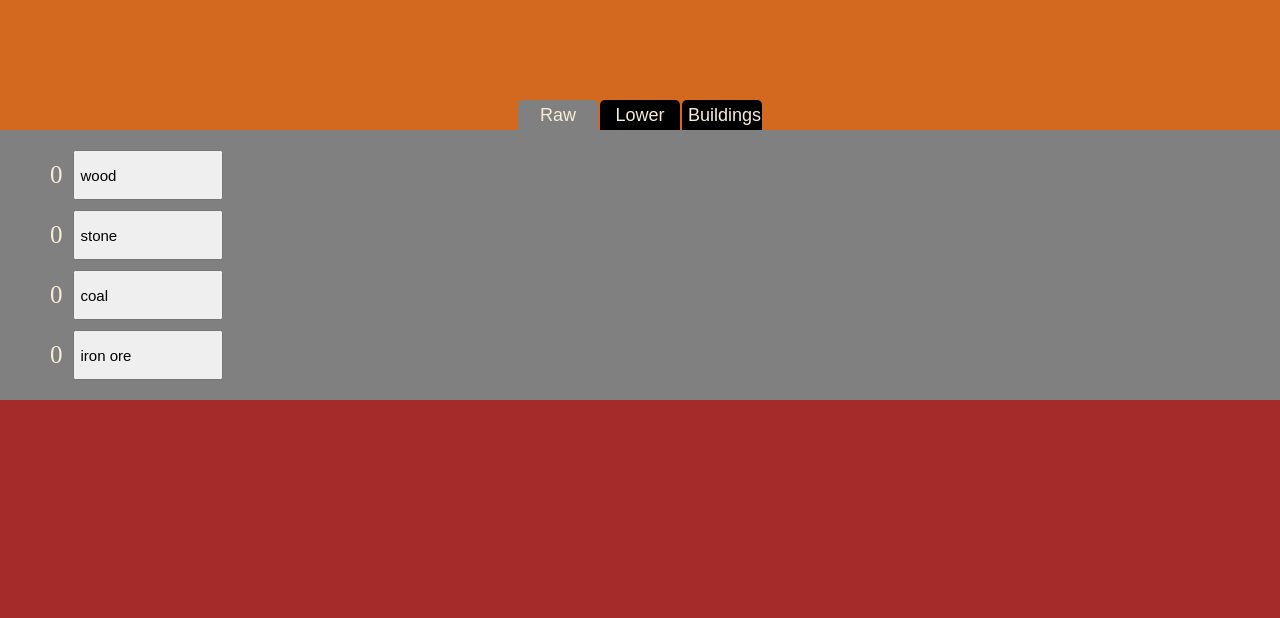
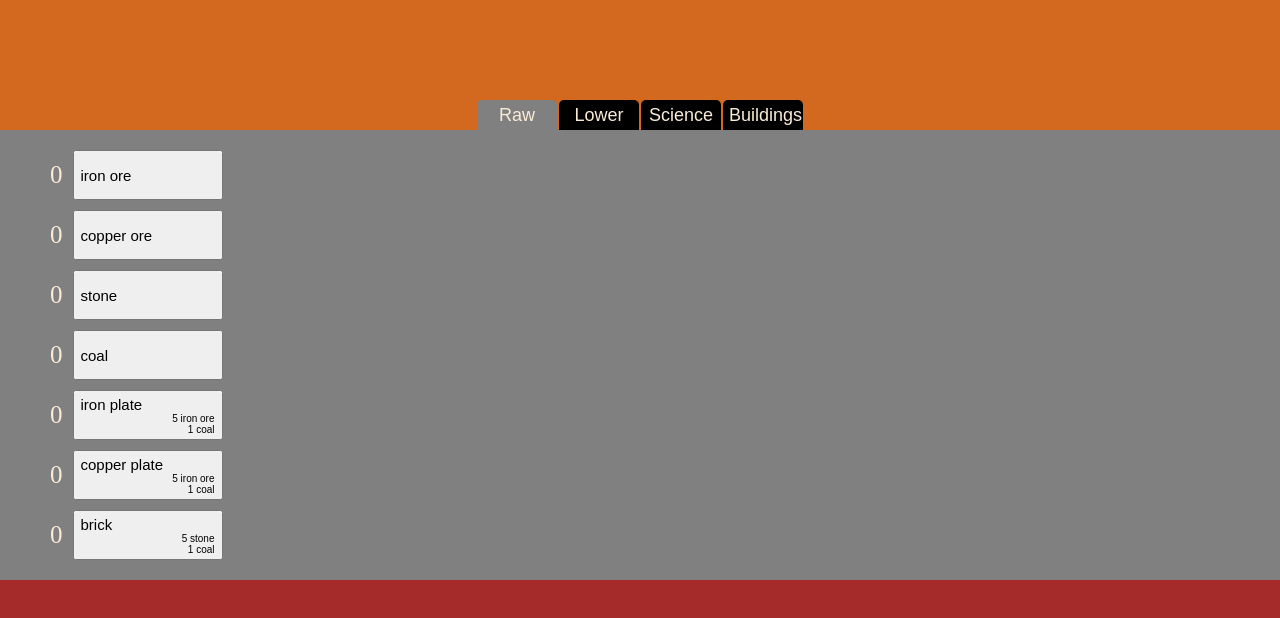
Before and after one commit to benhurst1/idle-clicker-game, a website with bundled scripts: page dist/index.html in a window 1280 px wide. Built offline with nearby package versions, Linux system fonts and the light colour scheme.

Commit message:
feat: first prototype complete

```diff
--- a/src/resources.js
+++ b/src/resources.js
@@ -10,13 +10,28 @@ const building = 'buildings'
 //initresource ( name of item, function(array of objects required to build), category of tab)
 //initbuilding ( same as above, then function(array of objects that is produced), time it takes to produce)
 function startResources() {
-    initResource('wood', [], raw)
+    // initResource('wood', [], raw)
+    initResource('iron ore', [], raw)
+    initResource('copper ore', [], raw)
     initResource('stone', [], raw)
     initResource('coal', [], raw)
-    initResource('brick', add([{'stone': 1},{'coal': 1}]), low)
-    initResource('iron ore', [], raw)
-    // initBuilding('stone furnace', add([{'stone'}]))
-    initBuilding('stone miner', add([{'brick': 5}]), building, add([{'stone': 1}]), 5)
+    initResource('iron plate', add([{'iron ore': 5},{'coal': 1}]), raw)
+    initResource('copper plate', add([{'iron ore': 5},{'coal': 1}]), raw)
+    initResource('brick', add([{'stone': 5},{'coal': 1}]), raw)
+    initResource('iron gears', add([{'iron plate': 1}]), low)
+    initResource('copper wire', add([{'copper plate': 1}]), low)
+    initResource('red science', add([{'iron gears': 3},{'copper plate': 1}]), science)
+    initBuilding('iron miner', add([{'brick': 3},{'iron plate': 2},{'iron gears': 3}]), building, add([{'iron ore': 1}]), 1)
+    initBuilding('copper miner', add([{'brick': 3},{'iron plate': 2},{'iron gears': 3}]), building, add([{'copper ore': 1}]), 1)
+    initBuilding('stone miner', add([{'brick': 3},{'iron plate': 2},{'iron gears': 3}]), building, add([{'stone': 1}]), 1)
+    initBuilding('coal miner', add([{'brick': 3},{'iron plate': 2},{'iron gears': 3}]), building, add([{'coal': 1}]), 1)
+    initBuilding('iron furnace', add([{'brick': 5},{'iron plate': 2}]), building, add([{'iron plate': 1}]), 1)
+    initBuilding('copper furnace', add([{'brick': 5},{'iron plate': 2}]), building, add([{'copper plate': 1}]), 1)
+    initBuilding('brick furnace', add([{'brick': 5},{'iron plate': 2}]), building, add([{'brick': 1}]), 1)
+    initBuilding('iron gear assembly', add([{'brick': 2},{'iron plate': 5},{'iron gears': 2}]), building, add([{'iron gear': 1}]), 1)
+    initBuilding('copper wire assembly', add([{'brick': 2},{'iron plate': 5},{'iron gears': 2}]), building, add([{'copper wire': 1}]), 1)
+    initBuilding('red science assembly', add([{'brick': 2},{'iron plate': 5},{'iron gears': 2}]), building, add([{'red science': 1}]), 1)
+
 }
 
 function add(object) {
```
Also changed, not shown: dist/bundle.js, dist/index.html.
